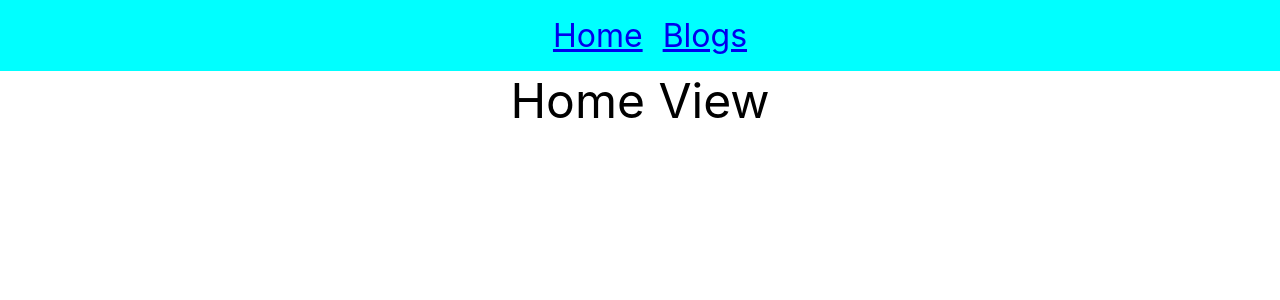
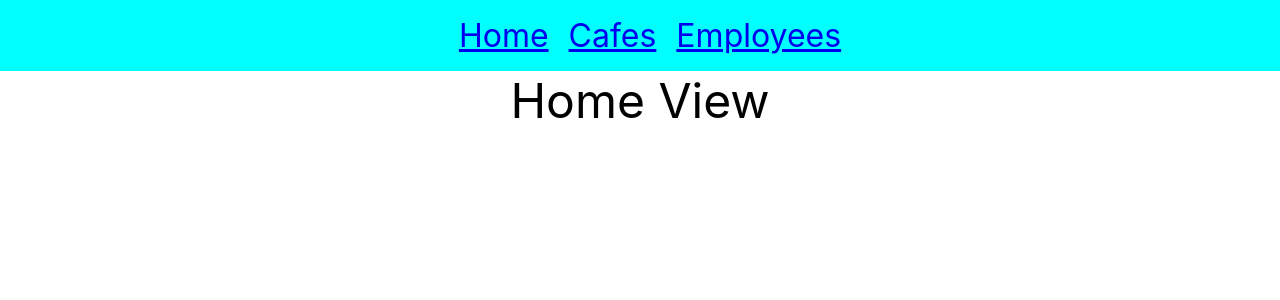
Before and after one commit to gihanwijesinghe/pet-cafe-react, a React (Create React App) app: page / in a window 1280 px wide. Shown: the top 300 px of the page. Built offline with nearby package versions, Linux system fonts and the light colour scheme.

Commit message:
2 pages navigation fix

```diff
--- a/src/components/blogs.tsx
+++ /dev/null
@@ -1,11 +0,0 @@
-import React from "react";
-
-const BlogView: React.FC = () => {
-  return (
-    <>
-      <div className="container">Blogs view</div>
-    </>
-  );
-};
-
-export default BlogView;
--- /dev/null
+++ b/src/components/cafes.tsx
@@ -0,0 +1,11 @@
+import React from "react";
+
+const Cafes: React.FC = () => {
+  return (
+    <>
+      <div className="container">Cafes view</div>
+    </>
+  );
+};
+
+export default Cafes;
--- /dev/null
+++ b/src/components/employees.tsx
@@ -0,0 +1,11 @@
+import React from "react";
+
+const Employees: React.FC = () => {
+  return (
+    <>
+      <div className="container">Employees view</div>
+    </>
+  );
+};
+
+export default Employees;
--- a/src/components/header.tsx
+++ b/src/components/header.tsx
@@ -7,8 +7,11 @@ const Header: React.FC = () => {
       <Link style={{ paddingLeft: 20 }} to="/">
         Home
       </Link>
-      <Link style={{ paddingLeft: 20 }} to="/blogs">
-        Blogs
+      <Link style={{ paddingLeft: 20 }} to="/cafes">
+        Cafes
+      </Link>
+      <Link style={{ paddingLeft: 20 }} to="/employees">
+        Employees
       </Link>
     </div>
   );
--- a/src/components/home.tsx
+++ b/src/components/home.tsx
@@ -1,8 +1,4 @@
 import React from "react";
-import Header from "./header";
-import { Route, Routes } from "react-router-dom";
-import BlogView from "./blogs";
-import NotFoundView from "./notFound";
 
 const Home: React.FC = () => {
   return <div className="container">Home View</div>;
--- a/src/components/main.tsx
+++ b/src/components/main.tsx
@@ -1,9 +1,10 @@
 import React from "react";
 import Header from "./header";
 import { Route, Routes } from "react-router-dom";
-import BlogView from "./blogs";
 import NotFoundView from "./notFound";
 import Home from "./home";
+import Cafes from "./cafes";
+import Employees from "./employees";
 
 const Main: React.FC = () => {
   return (
@@ -11,7 +12,8 @@ const Main: React.FC = () => {
       <Header />
       <Routes>
         <Route path="/" Component={Home}></Route>
-        <Route path="blogs" Component={BlogView}></Route>
+        <Route path="cafes" Component={Cafes}></Route>
+        <Route path="employees" Component={Employees}></Route>
         <Route path="*" Component={NotFoundView}></Route>
       </Routes>
     </>
```
